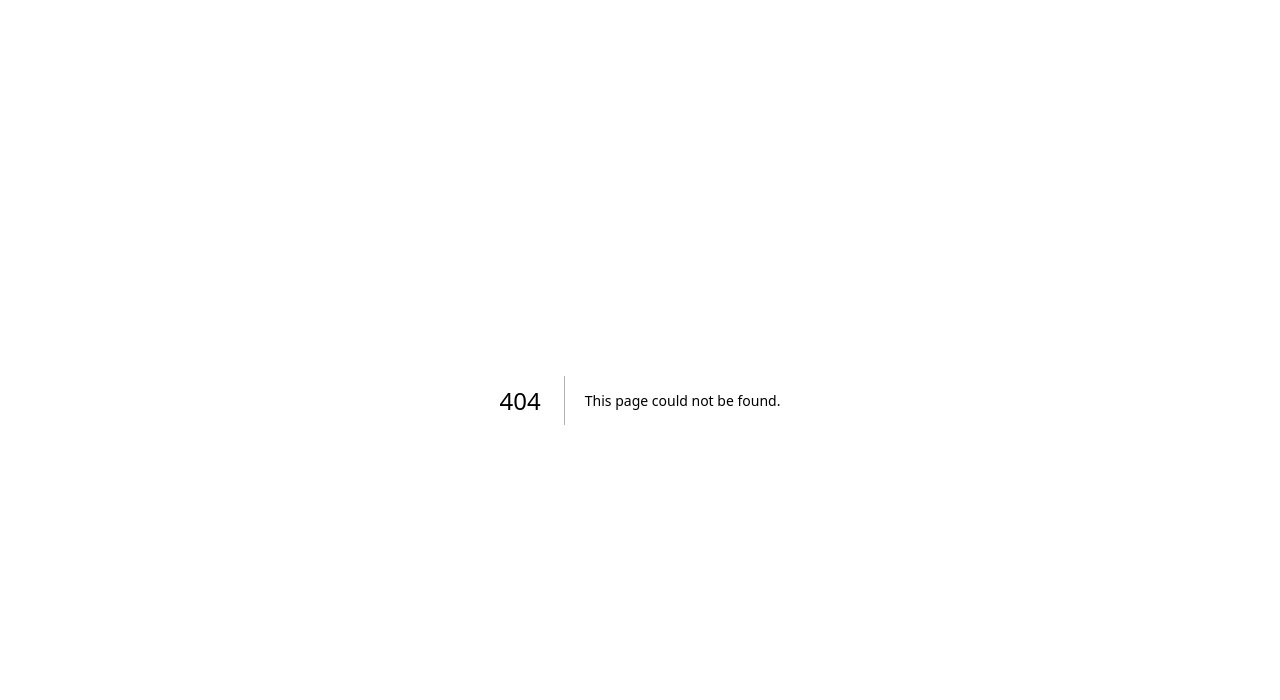
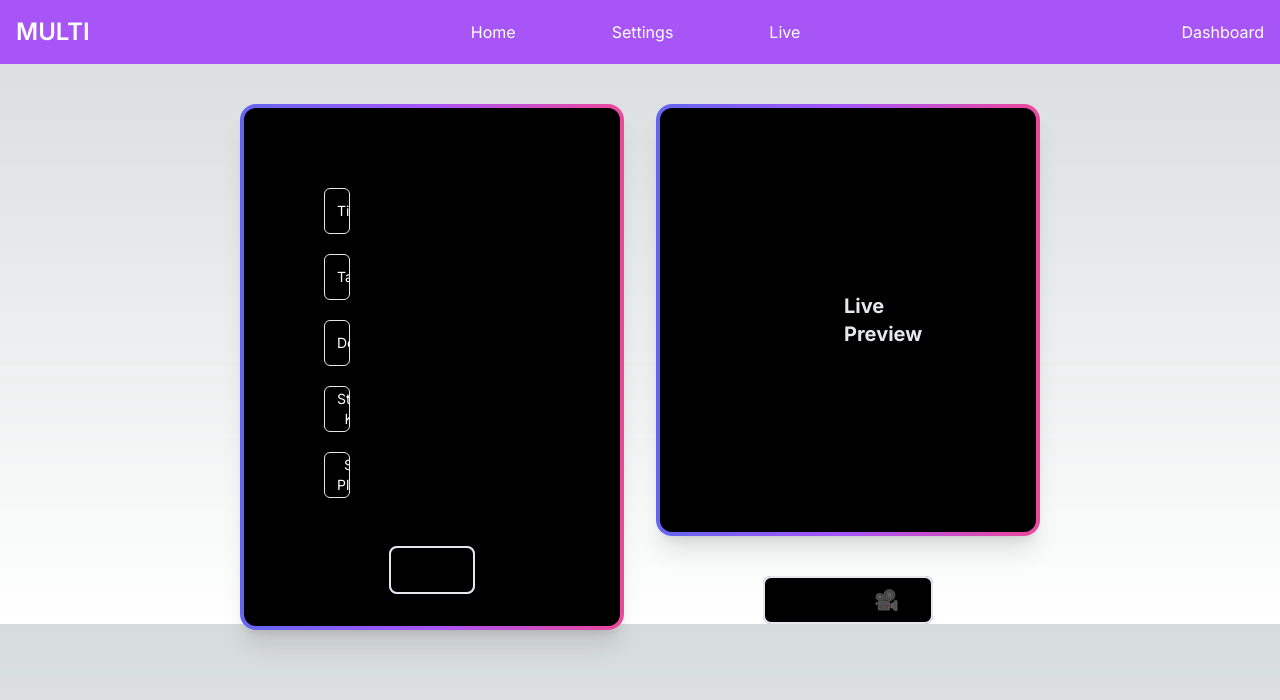
Before and after one commit to Digital-Artifacts/MULTI, a Next.js app in the folder frontend/: page /streamForm in a window 1280 px wide. Before the commit this address had no page. Shown: the top 700 px of the page. Built offline with nearby package versions, Linux system fonts and the light colour scheme.

Commit message:
Add files via upload

```diff
--- a/frontend/src/app/page.tsx
+++ b/frontend/src/app/page.tsx
@@ -1,85 +1,86 @@
-'use client'
+import Footer from "@/components/Footer";
+import NavBar from "../components/NavBar";
 
-import Footer from "@/components/Footer"
-import NavBar from "../components/NavBar"
 
 export default function Home() {
+  const features = [
+    {
+      title: "Broadcast to Multiple Platforms",
+      description:
+        "Expand your audience reach by streaming to multiple platforms simultaneously.",
+      imageSrc:
+        "https://media4.giphy.com/media/BKv6EPd7ZCgmMg0iQK/giphy.gif?cid=ecf05e47dwh9vdr5bezeb3lbg1bqy8y3kfe61f2oopjxa2jw&rid=giphy.gif&ct=g",
+    },
+    {
+      title: "Engage with a Wider Audience",
+      description:
+        "Connect and interact with viewers on various streaming platforms.",
+      imageSrc:
+        "https://media4.giphy.com/media/BKv6EPd7ZCgmMg0iQK/giphy.gif?cid=ecf05e47dwh9vdr5bezeb3lbg1bqy8y3kfe61f2oopjxa2jw&rid=giphy.gif&ct=g",
+    },
+    {
+      title: "Stream on Your Terms",
+      description:
+        "Customize your streaming experience and go live on your own schedule.",
+      imageSrc:
+        "https://media4.giphy.com/media/BKv6EPd7ZCgmMg0iQK/giphy.gif?cid=ecf05e47dwh9vdr5bezeb3lbg1bqy8y3kfe61f2oopjxa2jw&rid=giphy.gif&ct=g",
+    },
+    {
+      title: "Connect with Your Audience",
+      description:
+        "Build a strong connection with your viewers and foster a loyal community.",
+      imageSrc:
+        "https://media4.giphy.com/media/BKv6EPd7ZCgmMg0iQK/giphy.gif?cid=ecf05e47dwh9vdr5bezeb3lbg1bqy8y3kfe61f2oopjxa2jw&rid=giphy.gif&ct=g",
+    },
+  ];
 
-  return(
+  return (
     <main>
-    <NavBar />
-    <div className="">
-    <div className="flex px-10 py-8 mt-20 justify-between ">
+      <NavBar />
+      <div className="px-4 py-8 mt-20 text-center">
+        <h1 className="text-4xl font-semibold mb-8">
+          Welcome to Our Multistreaming Platform
+        </h1>
+        <p className="text-lg mb-12">
+          Multistreaming allows you to reach a broader audience and engage with
+          viewers on multiple streaming platforms simultaneously. Whether you're
+          a gamer, content creator, or business professional, multistreaming is
+          the key to expanding your online presence.
+        </p>
+      </div>
 
-<div><div className="border  w-auto glass rounded-xl flex">
-           <img
-             src="https://media4.giphy.com/media/BKv6EPd7ZCgmMg0iQK/giphy.gif?cid=ecf05e47dwh9vdr5bezeb3lbg1bqy8y3kfe61f2oopjxa2jw&rid=giphy.gif&ct=g"
-             alt="music"
-             width="150"
-             height="150"
-             className="rounded-2xl p-2"
-           />
-         </div>
- </div>
-
-
-
-<div><div className="border  w-auto glass rounded-xl flex">
-           <img
-             src="https://media4.giphy.com/media/BKv6EPd7ZCgmMg0iQK/giphy.gif?cid=ecf05e47dwh9vdr5bezeb3lbg1bqy8y3kfe61f2oopjxa2jw&rid=giphy.gif&ct=g"
-             alt="music"
-             width="150"
-             height="150"
-             className="rounded-2xl p-2"
-           />
-         </div>
- </div>
-
-</div>
-
-<div className="flex flex-row  justify-center items-center">
-<div className="relative block group  ">
+      <div className="flex justify-center items-center mt-8">
+        <div className="relative block group">
           <span className="absolute inset-0 border-2 border-white border-dashed rounded-lg"></span>
           <div className="transition bg-black border-2 border-white rounded-lg group-hover:-translate-x-2 group-hover:-translate-y-2">
             <div className="p-6 ">
-              <p className="mt-4 text-lg font-medium">Create New Live</p>
-
+              <a href="streamForm" className="mt-4 text-lg font-medium">Create Your First Multistream</a>
             </div>
           </div>
         </div>
+      </div>
 
-</div>
-{/* Second section starts */}
-<div className="flex px-10 py-28 mt-2 justify-between ">
+      <div className="flex justify-center mt-12">
+        <div className="grid grid-cols-1 md:grid-cols-2 lg:grid-cols-4 gap-6">
+          {features.map((feature, index) => (
+            <div key={index} className="text-center">
+              <div className="border w-auto glass rounded-xl flex mx-auto">
+                <img
+                  src={feature.imageSrc}
+                  alt={feature.title}
+                  width="150"
+                  height="150"
+                  className="rounded-2xl p-2"
+                />
+              </div>
+              <h2 className="mt-4 text-2xl font-semibold">{feature.title}</h2>
+              <p className="mt-2 text-lg">{feature.description}</p>
+            </div>
+          ))}
+        </div>
+      </div>
 
-<div><div className="border  w-auto glass rounded-xl flex">
-           <img
-             src="https://media4.giphy.com/media/BKv6EPd7ZCgmMg0iQK/giphy.gif?cid=ecf05e47dwh9vdr5bezeb3lbg1bqy8y3kfe61f2oopjxa2jw&rid=giphy.gif&ct=g"
-             alt="music"
-             width="150"
-             height="150"
-             className="rounded-2xl p-2"
-           />
-         </div>
- </div>
-
-
-
-<div><div className="border  w-auto glass rounded-xl flex">
-           <img
-             src="https://media4.giphy.com/media/BKv6EPd7ZCgmMg0iQK/giphy.gif?cid=ecf05e47dwh9vdr5bezeb3lbg1bqy8y3kfe61f2oopjxa2jw&rid=giphy.gif&ct=g"
-             alt="music"
-             width="150"
-             height="150"
-             className="rounded-2xl p-2"
-           />
-         </div>
- </div>
-
-</div>
-    </div>
-    <Footer />
-
+      <Footer />
     </main>
-  )
+  );
 }
--- /dev/null
+++ b/frontend/src/app/streamForm/page.tsx
@@ -0,0 +1,159 @@
+'use client'
+
+import NavBar from "@/components/NavBar"
+// import  Footer  from "@/components/Footer"
+
+const form = () => {
+  return (
+    <>
+      <NavBar />
+  <div className=" px-60 mt-10">
+  <div className="grid grid-cols-1 gap-8 lg:grid-cols-2 lg:gap-18">
+  <div className="h-32 rounded-lg">
+
+  <div className="p-1 shadow-xl text-center bg-gradient-to-r from-indigo-500 via-purple-500 to-pink-500 rounded-2xl">
+  <div className=" bg-black sm:p-8 p-6 rounded-xl">
+
+  <div className="p-12 max-w-1.5">
+
+<label
+
+  className="relative block overflow-hidden rounded-md border border-gray-200 px-3 pt-3 shadow-sm focus-within:border-indigo-500  focus-within:ring-1 focus-within:ring-indigo-500 "
+>
+  <input
+    type="title"
+    id="UserTitle"
+    placeholder="Title"
+    className="peer h-8 w-full border-none bg-transparent p-0 placeholder-transparent focus:border-transparent focus:outline-none focus:ring-0 sm:text-sm"
+  />
+
+  <span
+    className="absolute start-3 top-3 -translate-y-1/2 text-xs text-white transition-all peer-placeholder-shown:top-1/2 peer-placeholder-shown:text-sm peer-focus:top-3 peer-focus:text-xs"
+  >
+    Title
+  </span>
+</label>
+
+<label
+
+  className="relative block overflow-hidden rounded-md border border-gray-200 mt-5 px-3 pt-3 shadow-sm focus-within:border-indigo-500  focus-within:ring-1 focus-within:ring-indigo-500 "
+>
+  <input
+    type="tags"
+    id="UserTags"
+    placeholder="Tags"
+    className="peer h-8 w-full border-none bg-transparent p-0 placeholder-transparent focus:border-transparent focus:outline-none focus:ring-0 sm:text-sm"
+  />
+
+  <span
+    className="absolute start-3 top-3 -translate-y-1/2 text-xs text-white transition-all peer-placeholder-shown:top-1/2 peer-placeholder-shown:text-sm peer-focus:top-3 peer-focus:text-xs"
+  >
+    Tags
+  </span>
+</label>
+
+<label
+
+  className="relative block overflow-hidden rounded-md border border-gray-200 mt-5 px-3 pt-3 shadow-sm focus-within:border-indigo-500  focus-within:ring-1 focus-within:ring-indigo-500 "
+>
+  <input
+    type="description"
+    id="UserDescription"
+    placeholder="Description"
+    className="peer h-8 w-full border-none bg-transparent p-0 placeholder-transparent focus:border-transparent focus:outline-none focus:ring-0 sm:text-sm"
+  />
+
+  <span
+    className="absolute start-3 top-3 -translate-y-1/2 text-xs text-white transition-all peer-placeholder-shown:top-1/2 peer-placeholder-shown:text-sm peer-focus:top-3 peer-focus:text-xs"
+  >
+    Description
+  </span>
+</label>
+
+<label
+
+  className="relative block overflow-hidden rounded-md border border-gray-200 mt-5 px-3 pt-3 shadow-sm focus-within:border-indigo-500  focus-within:ring-1 focus-within:ring-indigo-500 "
+>
+  <input
+    type="streamkeys"
+    id="UserKeys"
+    placeholder="streamkeys"
+    className="peer h-8 w-full border-none bg-transparent p-0 placeholder-transparent focus:border-transparent focus:outline-none focus:ring-0 sm:text-sm"
+  />
+
+  <span
+    className="absolute start-3 top-3 -translate-y-1/2 text-xs text-white transition-all peer-placeholder-shown:top-1/2 peer-placeholder-shown:text-sm peer-focus:top-3 peer-focus:text-xs"
+  >
+    Stream Keys
+  </span>
+</label>
+
+<label
+
+  className="relative block overflow-hidden rounded-md border border-gray-200 mt-5 px-3 pt-3 shadow-sm focus-within:border-indigo-500  focus-within:ring-1 focus-within:ring-indigo-500 "
+>
+  <input
+    type="selecvtplatform"
+    id="Platform"
+    placeholder="Platform"
+    className="peer h-8 w-full border-none bg-transparent p-0 placeholder-transparent focus:border-transparent focus:outline-none focus:ring-0 sm:text-sm"
+  />
+
+  <span
+    className="absolute start-3 top-3 -translate-y-1/2 text-xs text-white transition-all peer-placeholder-shown:top-1/2 peer-placeholder-shown:text-sm peer-focus:top-3 peer-focus:text-xs"
+  >
+    Select Platform
+  </span>
+</label>
+              </div>
+              <div className="flex flex-row justify-center items-center">
+              <button className="relative block group items-center ">
+          <span className="absolute inset-0  bg-indigo-500  rounded-lg"></span>
+          <div className="transition bg-black relative border-2 rounded-lg group-hover:-translate-x-2 group-hover:-translate-y-2">
+            <div className="p-2 ">
+              <p className="text-xl font-outerSans font-medium">Submit</p>
+            </div>
+          </div>
+        </button>
+        </div>
+            </div>
+  </div>
+
+  </div>
+  {/* Live Preview section */}
+  <div className="">
+  <div className="p-1 shadow-xl  bg-gradient-to-r from-indigo-500 via-purple-500 to-pink-500 rounded-2xl">
+            <div className=" bg-black sm:p-10 p-6 rounded-xl">
+              <div className="">
+                <h5 className="p-36 text-xl text-center font-bold text-gray-200">Live Preview</h5>
+
+
+              </div>
+            </div>
+          </div>
+
+          <div className="flex flex-row justify-center items-center">
+          <button className="mt-10 relative block group  ">
+          <span className="absolute inset-0  bg-indigo-500  rounded-lg"></span>
+          <div className="transition bg-black relative border-2 rounded-lg group-hover:-translate-x-2 group-hover:-translate-y-2">
+            <div className="p-2 px-8 ">
+              <p className="text-xl font-outerSans font-medium">Go Live 🎥</p>
+            </div>
+          </div>
+        </button>
+        </div>
+
+          </div>
+
+
+</div>
+
+      </div>
+
+      {/* <Footer /> */}
+    </>
+
+  )
+}
+
+export default form
--- a/frontend/src/components/Footer.tsx
+++ b/frontend/src/components/Footer.tsx
@@ -7,8 +7,8 @@ const Footer = () => {
     const githubProfileUrl='https://github.com/Digital-Artifacts/MULTI'
 
   return (
-    <div className='bg-purple-500 text-white p-4 text-center absolute bottom-0 w-full footer'>
-        <footer className='mt-auto'>
+    <div className='bg-purple-500 text-white p-4 flex flex-col  footer'>
+        <footer className=''>
         <a href={githubProfileUrl} target="_blank" rel="noopener noreferrer">
             <FontAwesomeIcon icon={faGithub} />
             <span>Github</span>
--- a/frontend/src/components/NavBar.tsx
+++ b/frontend/src/components/NavBar.tsx
@@ -6,15 +6,13 @@ const NavBar = () => {
     <nav className="bg-purple-500 p-4">
       <div className="container mx-auto flex  justify-between items-center">
         <a href='/' className="text-white text-2xl font-semibold">MULTI</a>
-        <div className="hidden md:flex space-x-4 items-center">
+        <div className="hidden md:flex space-x-24 items-center">
 
         <Link className="text-white hover:text-gray-300" href='/'>
               Home
         </Link>
 
-        <Link className="text-white hover:text-gray-300" href='/dashboard'>
-              Dashboard
-        </Link>
+
         <Link className="text-white hover:text-gray-300" href='/settings'>
               Settings
         </Link>
@@ -25,7 +23,9 @@ const NavBar = () => {
         </Link>
       </div>
 
-          <a href="#" className="text-white hover:text-gray-300">Login</a>
+      <Link className="text-white hover:text-gray-300" href='/dashboard'>
+              Dashboard
+        </Link>
       </div>
     </nav>
   );
```
